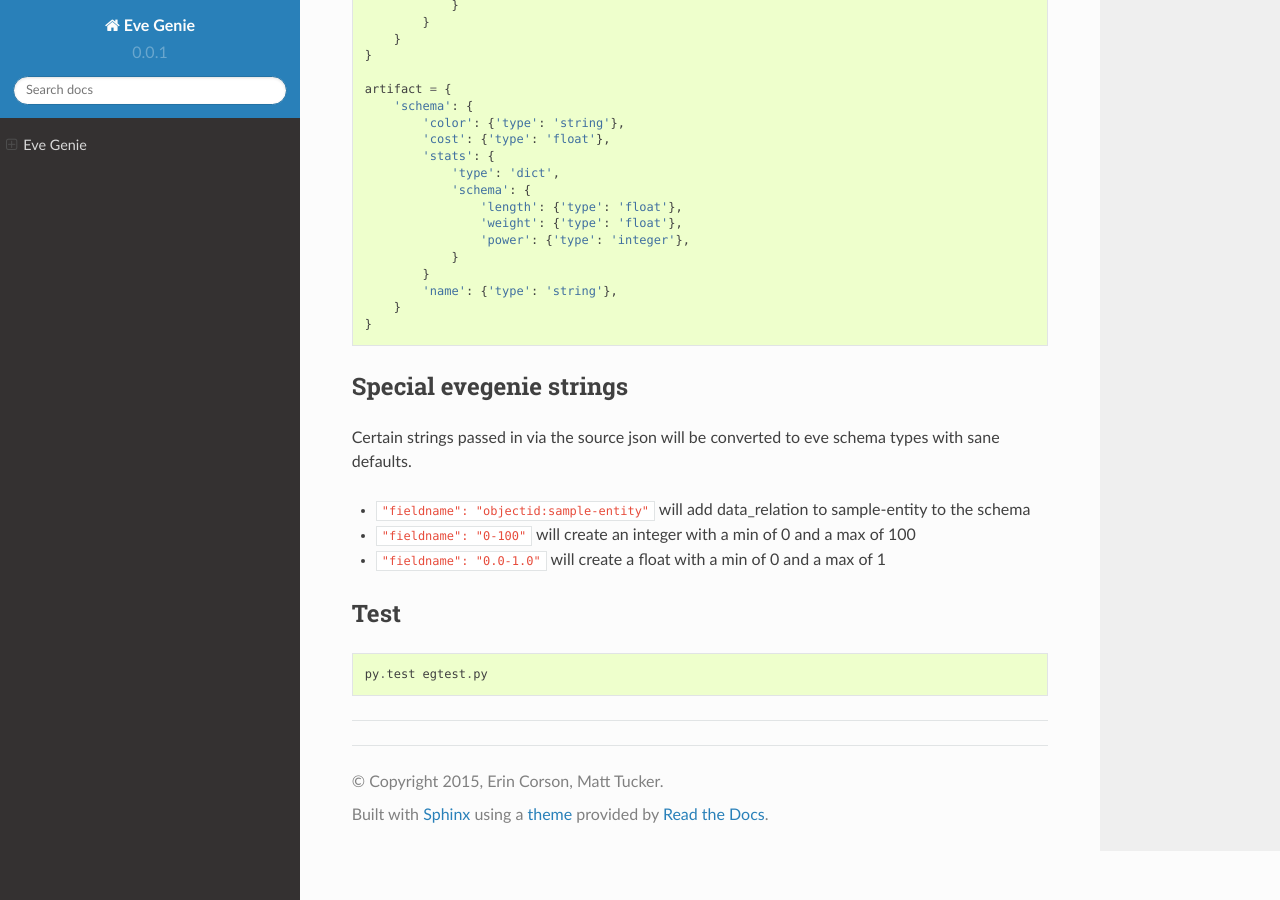
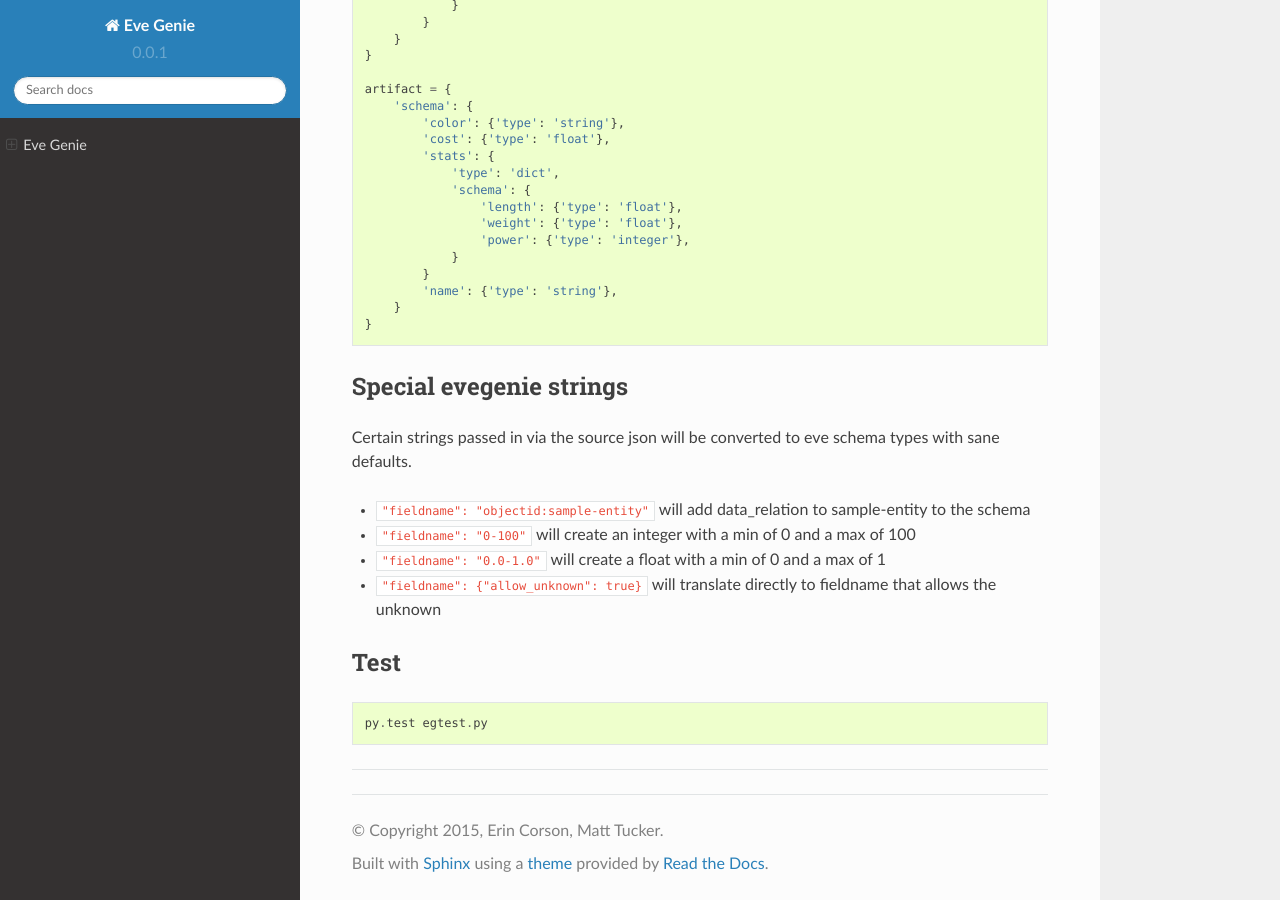
Before and after one commit to DavidZisky/evegenie, a Sphinx documentation site: the page built from docs/index.md, in a window 1280 px wide and 900 px high, scrolled down 1061 px. Built offline with Sphinx 7.4.7 and the Read the Docs theme 2.0.0, drawn with Linux system fonts in a browser that asks for light colours.

Commit message:
updating docs with unknown.

```diff
--- a/docs/index.md
+++ b/docs/index.md
@@ -70,6 +70,7 @@ Certain strings passed in via the source json will be converted to eve schema ty
 - `"fieldname": "objectid:sample-entity"` will add data_relation to sample-entity to the schema
 - `"fieldname": "0-100"` will create an integer with a min of 0 and a max of 100
 - `"fieldname": "0.0-1.0"` will create a float with a min of 0 and a max of 1
+- `"fieldname": {"allow_unknown": true}` will translate directly to fieldname that allows the unknown
 
 ## Test
 
```
